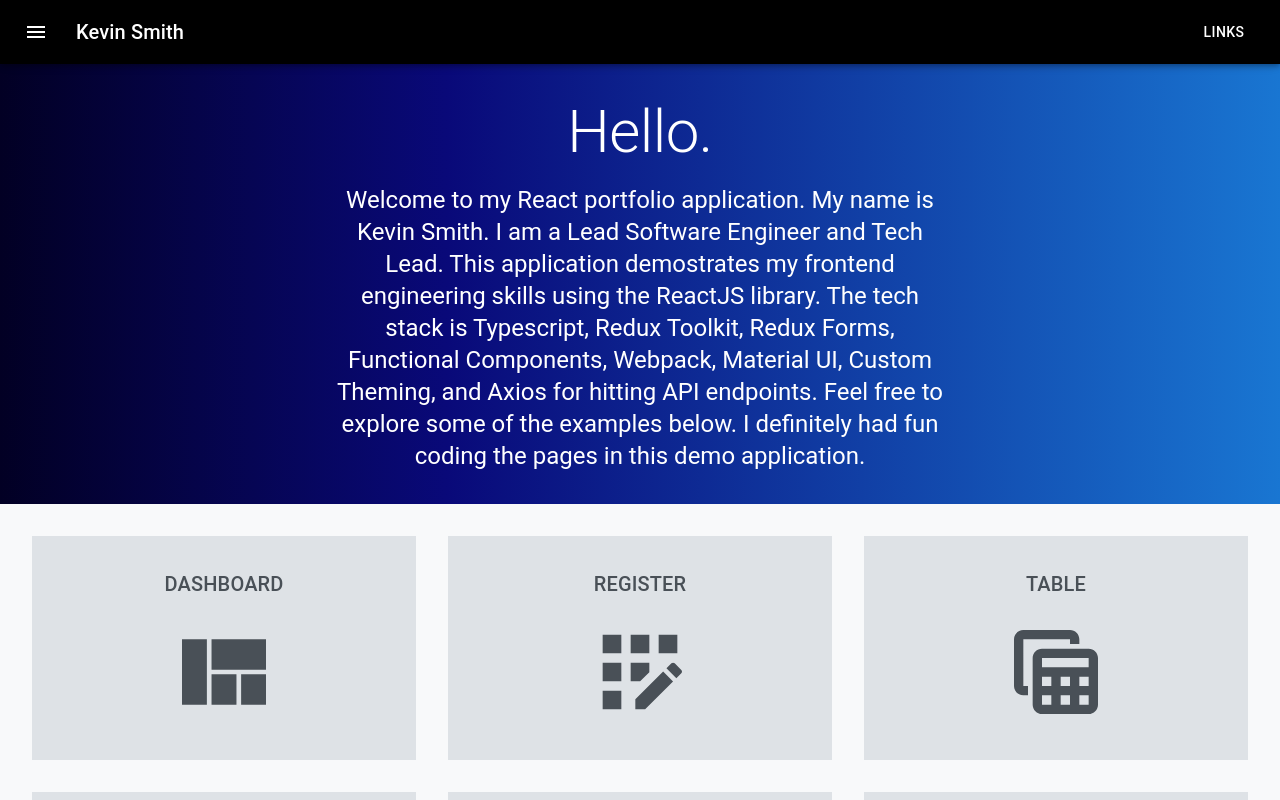
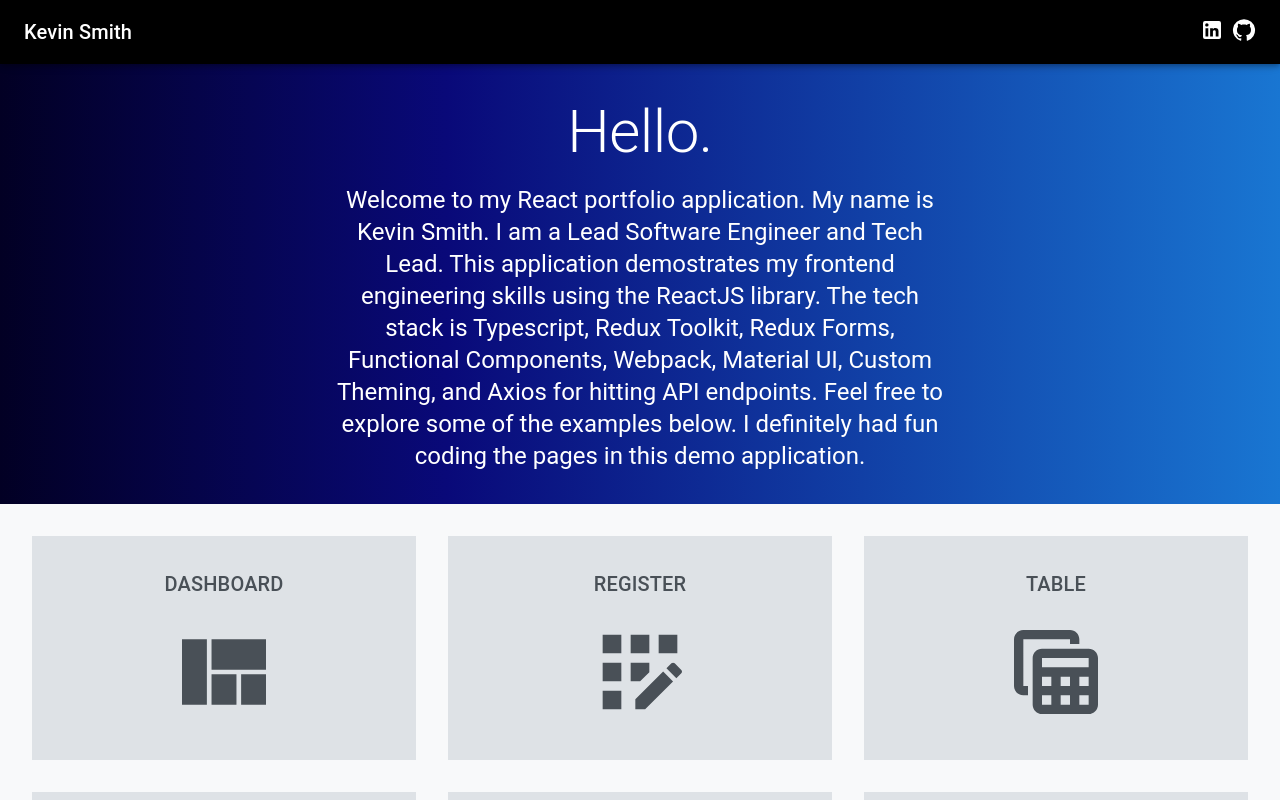
Before and after one commit to ksmith0813/portfolio-ts, a React app: page /home in a window 1280 px wide. Shown: the top 800 px of the page. Built offline with nearby package versions, Linux system fonts and the light colour scheme.

Commit message:
wired up external links in app bar

```diff
--- a/src/components/navigation/app.tsx
+++ b/src/components/navigation/app.tsx
@@ -1,17 +1,27 @@
 import { useState, useEffect } from 'react'
 import { Outlet, useLocation, useNavigate } from 'react-router-dom'
-import { AppBar, styled, ThemeProvider } from '@mui/material'
-import Box from '@mui/material/Box'
-import Toolbar from '@mui/material/Toolbar'
-import Typography from '@mui/material/Typography'
-import Button from '@mui/material/Button'
-import IconButton from '@mui/material/IconButton'
-import MenuIcon from '@mui/icons-material/Menu'
+import { AppBar, Box, styled, ThemeProvider, Toolbar, Tooltip, Typography } from '@mui/material'
+import LinkedInIcon from '@mui/icons-material/LinkedIn'
+import GitHubIcon from '@mui/icons-material/GitHub'
 import { theme } from 'theme/theme'
 
 const StyledAppBar = styled(AppBar)(({}) => ({
   background: theme.header,
 }))
+
+const ExternalLinks = () => (
+  <Box>
+    <Tooltip title='LinkedIn' enterDelay={0.5}>
+      <LinkedInIcon
+        sx={{ mr: '.5rem' }}
+        onClick={() => window.open('https://www.linkedin.com/in/kevin-smith-26339411a/', '_blank')}
+      />
+    </Tooltip>
+    <Tooltip title='Github' enterDelay={0.5}>
+      <GitHubIcon onClick={() => window.open('https://github.com/ksmith0813', '_blank')} />
+    </Tooltip>
+  </Box>
+)
 
 export const App = () => {
   const [activePage, setActivePage] = useState('home')
@@ -28,13 +38,10 @@ export const App = () => {
       <Box sx={{ flexGrow: 1 }}>
         <StyledAppBar position='sticky'>
           <Toolbar>
-            <IconButton size='large' edge='start' color='inherit' aria-label='menu' sx={{ mr: 2 }}>
-              <MenuIcon />
-            </IconButton>
             <Typography variant='h6' component='div' sx={{ flexGrow: 1 }}>
               Kevin Smith
             </Typography>
-            <Button color='inherit'>Links</Button>
+            <ExternalLinks />
           </Toolbar>
         </StyledAppBar>
         <Box sx={{ m: '2rem' }}>
```
